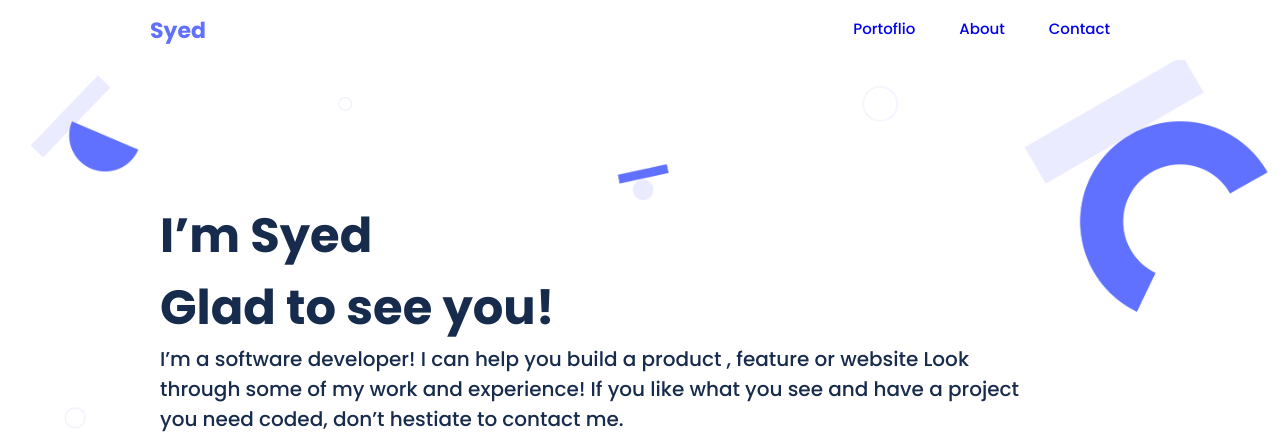
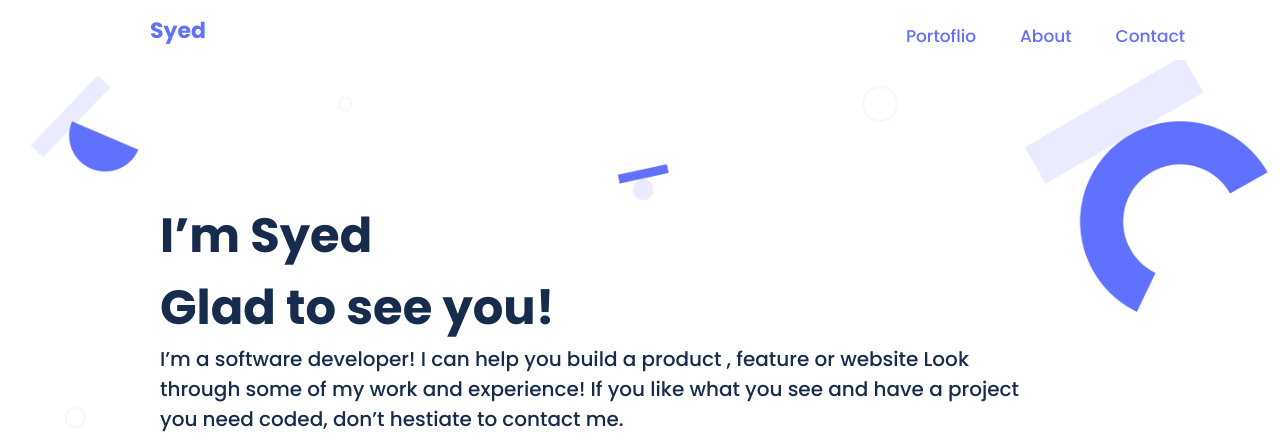
Before and after one commit to Atril33/My_Portfolio_complete, a plain HTML site: page index.html in a window 1280 px wide. Shown: the top 442 px of the page. Drawn offline with Linux system fonts and the light colour scheme; a script that the page names is missing.

Commit message:
Added style.css file

```diff
--- a/style.css
+++ b/style.css
@@ -25,8 +25,10 @@ header {
   background: #fff;
   padding: 0 30px;
   display: flex;
+  justify-content: space-between;
   align-items: center;
   z-index: 1;
+  overflow: hidden;
 }
 
 .logo {
@@ -38,25 +40,40 @@ header {
 
 .menu_list {
   display: none;
+  width: 100%;
+  height: 100vh;
+  position: absolute;
+  background: #fff;
+  margin-top: 15px;
+  text-align: center;
+  left: 0;
 }
 
 .link_list {
-  display: inline-block;
-  font-size: 15px;
+  display: block;
+  font-family: 'Poppins', sans-serif;
+  margin: 15px 0;
+}
+
+.link_list a {
+  color: #6070ff;
+  font-size: 17px;
   font-weight: 500;
-  font-family: 'Poppins', sans-serif;
-  margin: 0 20px;
 }
 
 nav {
-  right: 30px;
-  position: absolute;
+  margin-right: 50px;
+  transition: all 1s;
+}
+
+#menuholder {
+  transition: all 1s;
 }
 
 .bar {
   width: 25px;
   height: 3px;
-  border-radius: 1px;
+  border-radius: 2px;
   margin: 3px 0;
   background: #6070ff;
 }
@@ -473,8 +490,14 @@ form {
 
   .menu_list {
     display: block;
-    float: right;
     margin-right: 150px;
+    height: 60px;
+    position: relative;
+  }
+
+  .link_list {
+    display: inline-block;
+    margin: 15px 20px;
   }
 
   nav {
```
